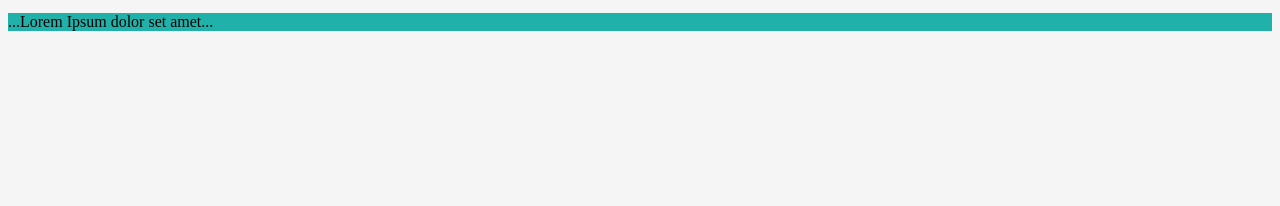
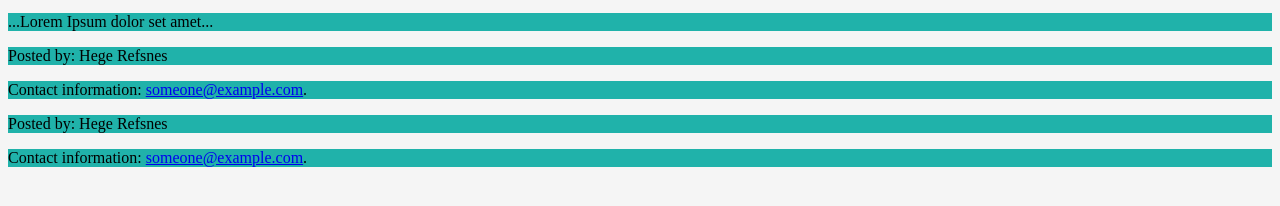
Before and after one commit to RVM427/01-MY-CSS-STUDY, a website: page public_html/index.html in a window 1280 px wide. Shown: the part 186-392 px from the top of the page. Drawn offline with Linux system fonts and the light colour scheme.

Commit message:
10 footer

```diff
--- a/public_html/index.html
+++ b/public_html/index.html
@@ -18,6 +18,17 @@
                 <p>By Richard Clark</p>
             </header>
             <p>...Lorem Ipsum dolor set amet...</p>
+            <footer>
+                <p>Posted by: Hege Refsnes</p>
+                <p>Contact information: <a href="mailto:someone@example.com">
+                        someone@example.com</a>.</p>
+            </footer>
         </article>
+
+        <footer>
+            <p>Posted by: Hege Refsnes</p>
+            <p>Contact information: <a href="mailto:someone@example.com">
+                    someone@example.com</a>.</p>
+        </footer>
     </body>
 </html>
```
